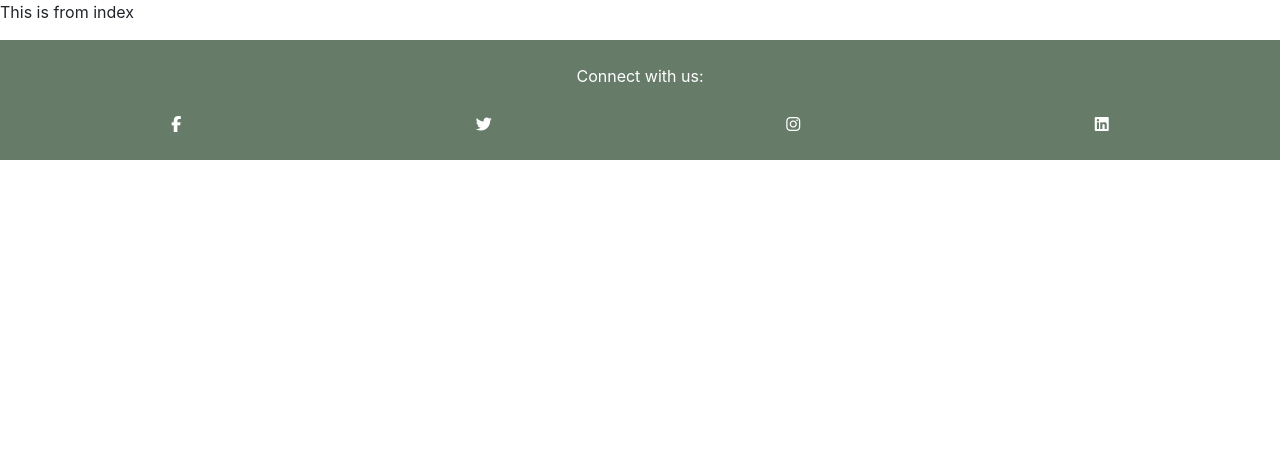
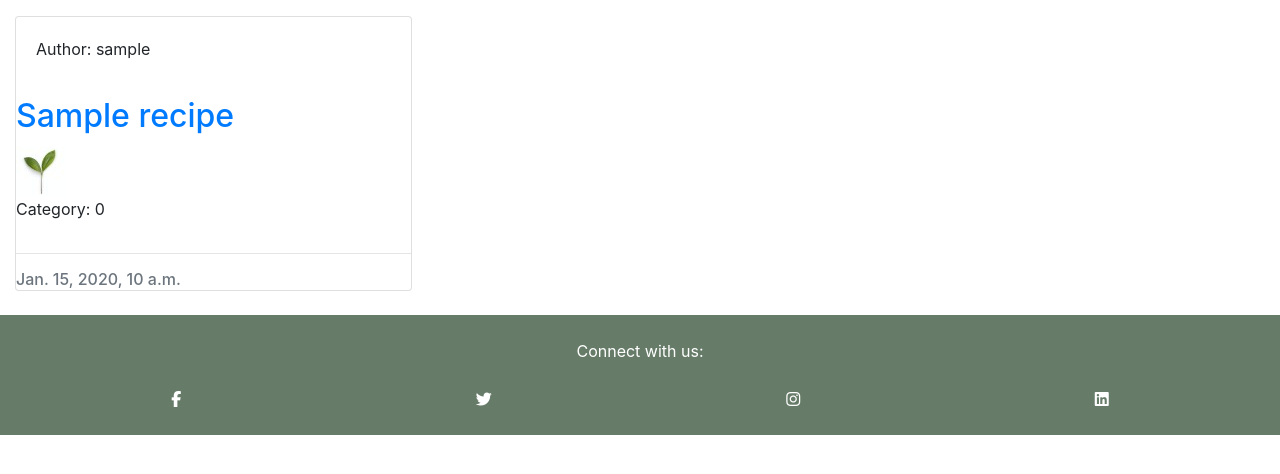
Before and after one commit to Gkicks/sprout, a Django app: page / in a window 1280 px wide. Shown: the part 128-602 px from the top of the page. Run offline with Django 4.2, Linux system fonts and the light colour scheme; tables that the repository leaves empty hold one stand-in row (values such as "Sample post"); some libraries are stand-ins or nearby versions.

Commit message:
add initial code to index.html

```diff
--- a/blog/templates/blog/index.html
+++ b/blog/templates/blog/index.html
@@ -1,3 +1,55 @@
 {% extends "base.html" %} {% load static %} {% block content %}
-<p>This is from index</p>
+<!-- index.html content starts here -->
+<div class="container-fluid">
+    <div class="row">
+        <!-- Blog Entries Column -->
+        <div class="col-12 mt-3 left">
+            <div class="row">
+                {% for recipe in recipe_list %}
+                <div class="col-md-4">
+                    <div class="card mb-4">
+                        <div class="card-body">
+                            <div>
+                                <p class="author">Author: {{ recipe.author }}</p>
+                            </div>
+                        </div>
+                            <a href="#" class="post-link">
+                                <h2 class="card-title">{{ recipe.recipe_name }}</h2>
+                            </a>
+                            <div>
+                                <img src="{% static 'images/sprout-favicon.jpg' %}"
+                                    alt="placeholder image">
+                            </div>
+                            <div>
+                                <p class="category">Category: {{ recipe.category }}</p>
+                            </div>
+                            <hr />
+                            <p class="card-text text-muted h6">{{ recipe.created_on}}</p>
+                        </div>
+                    </div>
+                </div>
+                {% if forloop.counter|divisibleby:4 %}
+            </div>
+            <div class="row">{% endif %} {% endfor %}</div>
+        </div>
+    </div>
+    {% if is_paginated %}
+    <nav aria-label="Page navigation">
+        <ul class="pagination justify-content-center">
+            {% if page_obj.has_previous %}
+            <li>
+                <a href="?page={{ page_obj.previous_page_number }}" class="page-link">&laquo; PREV</a>
+            </li>
+            {% endif %} {% if page_obj.has_next %}
+            <li>
+                <a href="?page={{ page_obj.next_page_number }}" class="page-link">
+                    NEXT &raquo;</a>
+            </li>
+            {% endif %}
+        </ul>
+    </nav>
+    {% endif %}
+</div>
+
+
 {% endblock %}
--- a/blog/urls.py
+++ b/blog/urls.py
@@ -5,5 +5,5 @@ from django.urls import path
 # app_name = 'blog'
 
 urlpatterns = [
-    path('', views.HomePageView.as_view(), name='home'),
+    path('', views.RecipeList.as_view(), name='home'),
 ]
--- a/blog/views.py
+++ b/blog/views.py
@@ -5,7 +5,7 @@ from .models import Recipe
 # Create your views here.
 
 
-class HomePageView(generic.ListView):
+class RecipeList(generic.ListView):
     queryset = Recipe.objects.all()
     template_name = "blog/index.html"
     paginate_by = 4
--- a/templates/base.html
+++ b/templates/base.html
@@ -8,6 +8,10 @@
     <meta name="viewport" content="width=device-width, initial-scale=1.0" />
 
     <title>Sprout Blog</title>
+
+    <!-- Custom CSS -->
+
+    <link rel="stylesheet" href="{% static 'css/style.css' %}">
 
     <!-- bootstrap -->
 
```
Also changed, not shown: static/css/style.css (added).
